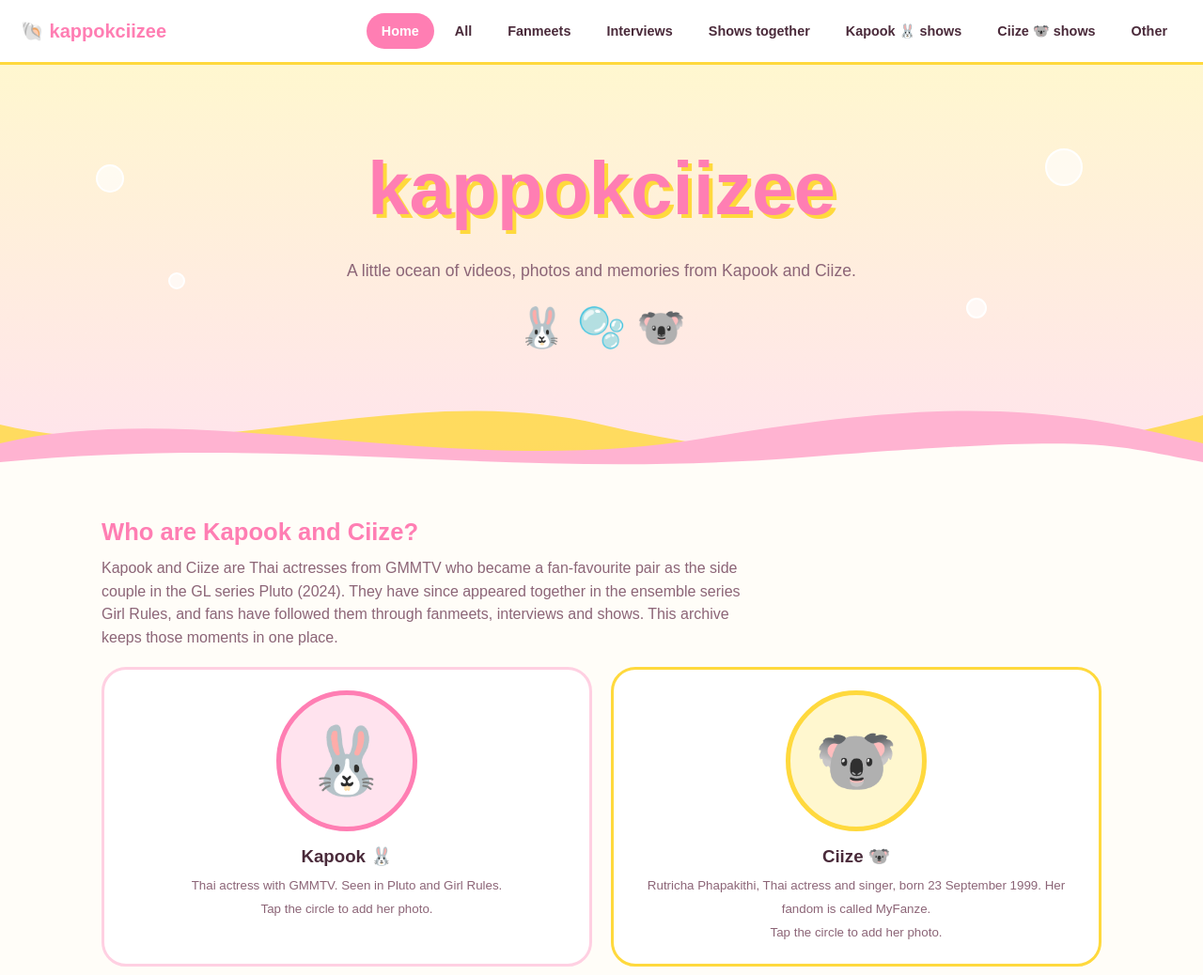
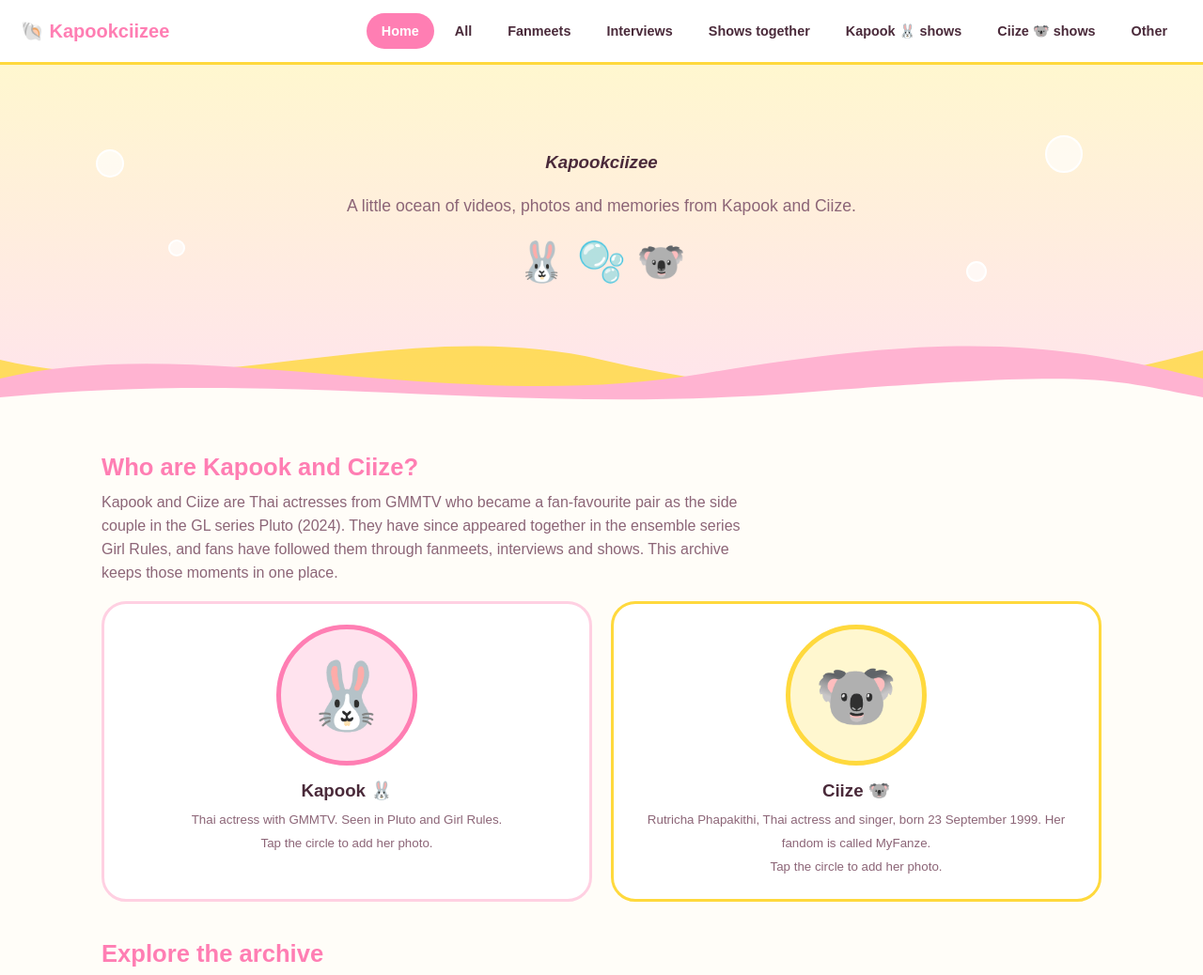
Before and after one commit to kapookciize/kc, a plain HTML site: page index.html in a window 1280 px wide. Shown: the top 1038 px of the page at 94% size. Drawn offline with Linux system fonts and the light colour scheme.

Commit message:
Update index.html

```diff
--- a/index.html
+++ b/index.html
@@ -3,7 +3,7 @@
 <head>
 <meta charset="utf-8">
 <meta name="viewport" content="width=device-width, initial-scale=1, viewport-fit=cover">
-<title>kappokciizee archive</title>
+<title>kapookciizee archive</title>
 <style>
 :root{--bg:#fffdf8;--card:#fff;--ink:#4a2a3a;--soft:#8c6577;--pink:#ff7eb3;--pink2:#ffe3ee;--yel:#ffd93d;--yel2:#fff7cf;--line:#ffd0e2;
 box-sizing:border-box;padding-top:env(safe-area-inset-top,0px);padding-bottom:env(safe-area-inset-bottom,0px)}
@@ -71,12 +71,12 @@ input[type=search],input[type=text],input[type=url],select{font:inherit;border:2
 </style>
 </head>
 <body>
-<header class="top"><a class="logo" href="#home">🐚 kappokciizee</a><nav id="nav" aria-label="Archive sections"></nav></header>
+<header class="top"><a class="logo" href="#home">🐚 Kapookciizee</a><nav id="nav" aria-label="Archive sections"></nav></header>
 
 <div id="homeView">
 <section class="hero">
 <span class="b" style="width:30px;height:30px;left:8%;top:24%"></span><span class="b" style="width:18px;height:18px;left:14%;top:50%"></span><span class="b" style="width:40px;height:40px;right:10%;top:20%"></span><span class="b" style="width:22px;height:22px;right:18%;top:56%"></span>
-<h1>kappokciizee</h1>
+<i><h3>Kapookciizee</h3></i>
 <p>A little ocean of videos, photos and memories from Kapook and Ciize.</p>
 <div class="duo">🐰 🫧 🐨</div>
 <svg class="wave" viewBox="0 0 1200 110" preserveAspectRatio="none" aria-hidden="true"><path d="M0 50 C200 100 400 0 600 50 S1000 100 1200 40 V110 H0Z" fill="#ffd93d" opacity=".8"/><path d="M0 70 C200 20 450 110 700 65 S1050 30 1200 70 V110 H0Z" fill="#ffb3d1"/><path d="M0 90 C300 60 500 110 800 85 S1100 70 1200 90 V110 H0Z" fill="#fffdf8"/></svg>
```
